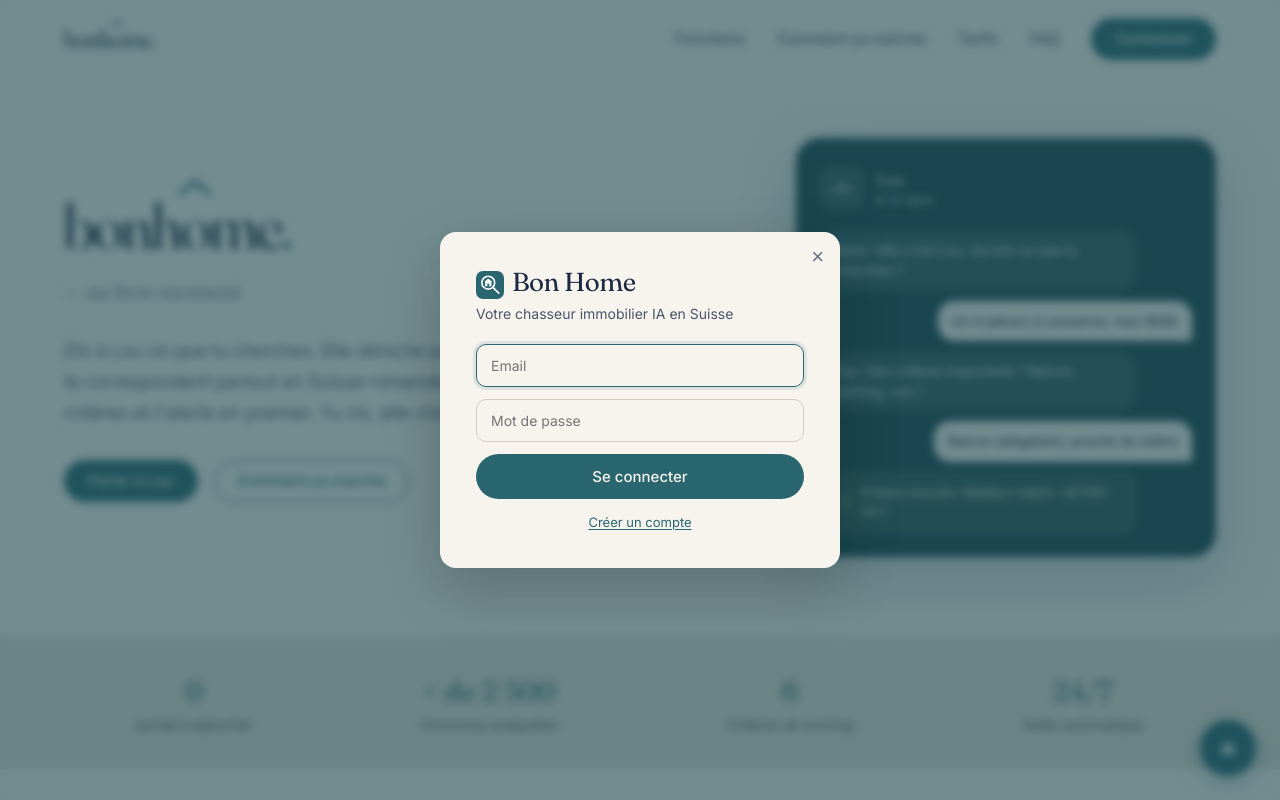
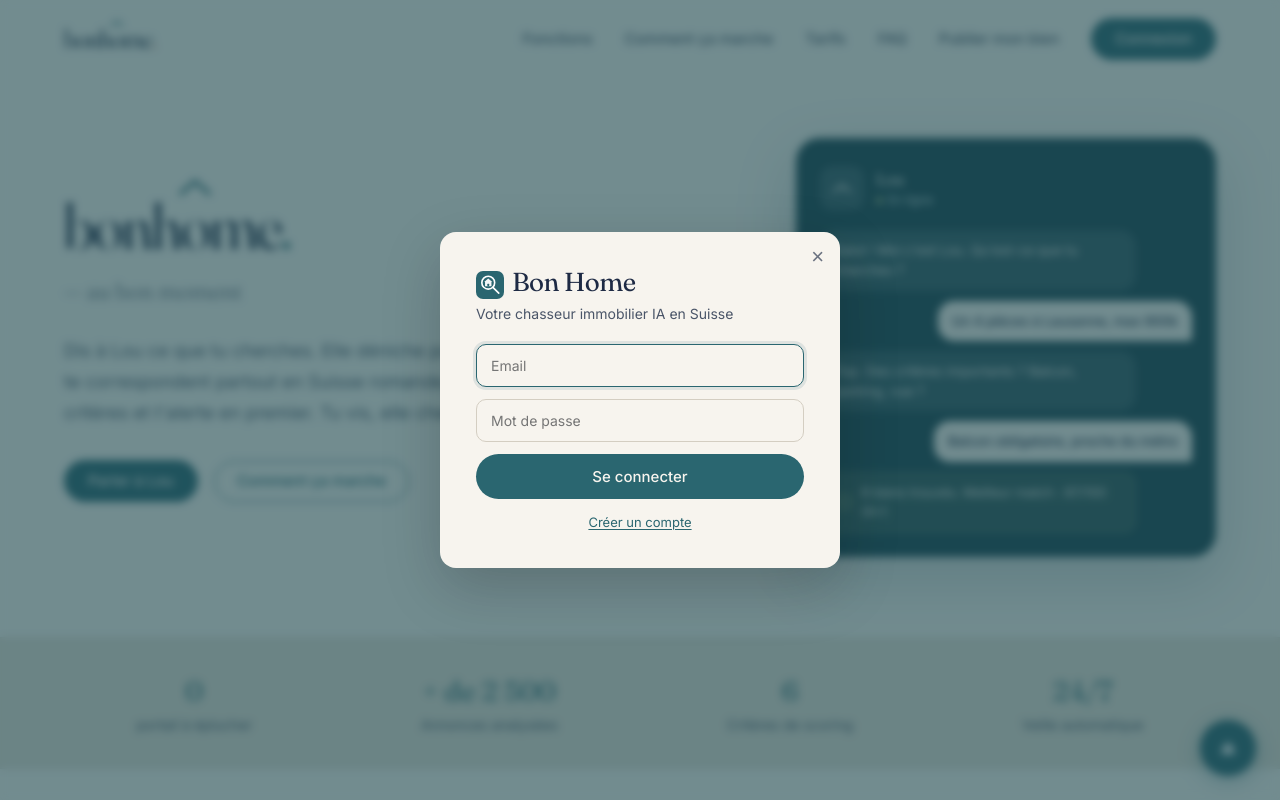
Before and after one commit to Antodago26/lou-platform, a Flask app: page /?login=1&next=/publier in a window 1280 px wide. Run offline with Flask 3, Linux system fonts and the light colour scheme; some libraries are stand-ins or nearby versions.

Commit message:
feat(home): liens 'Publier mon bien' (nav + footer) -> /publier
Expose l'option de publication par les particuliers (vendre/louer son bien).

Co-Authored-By: Claude Opus 4.8 <noreply@anthropic.com>

```diff
--- a/templates/index.html
+++ b/templates/index.html
@@ -236,6 +236,7 @@
       <a href="#how">Comment ça marche</a>
       <a href="/pricing">Tarifs</a>
       <a href="/faq">FAQ</a>
+      <a href="/publier">Publier mon bien</a>
       <a href="#" class="btn btn-primary" id="nav-login-btn">Connexion</a>
     </div>
   </nav>
@@ -465,6 +466,7 @@
         <h4>Navigation</h4>
         <a href="#features">Fonctions</a>
         <a href="#how">Comment ça marche</a>
+        <a href="/publier">Publier mon bien</a>
         <a href="#testimonials">Témoignages</a>
         <a href="/faq">FAQ</a>
       </div>
```
